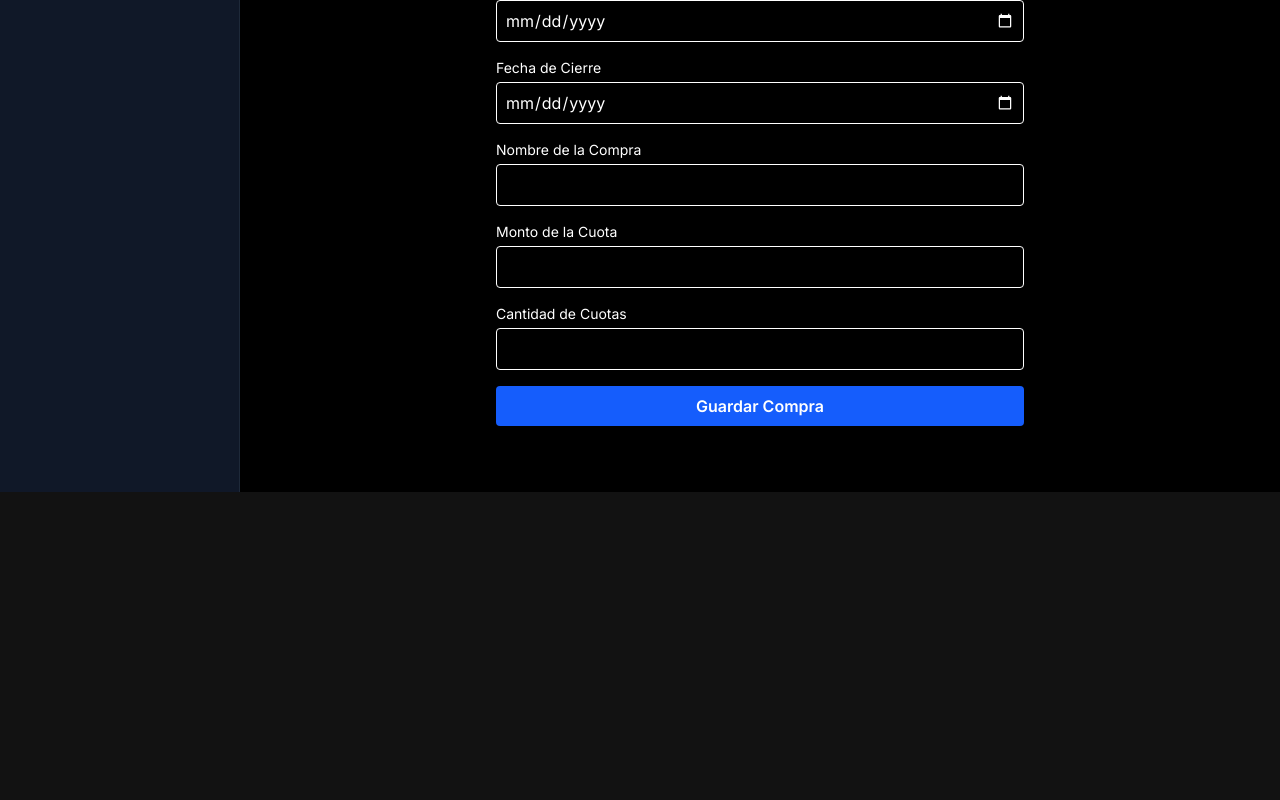
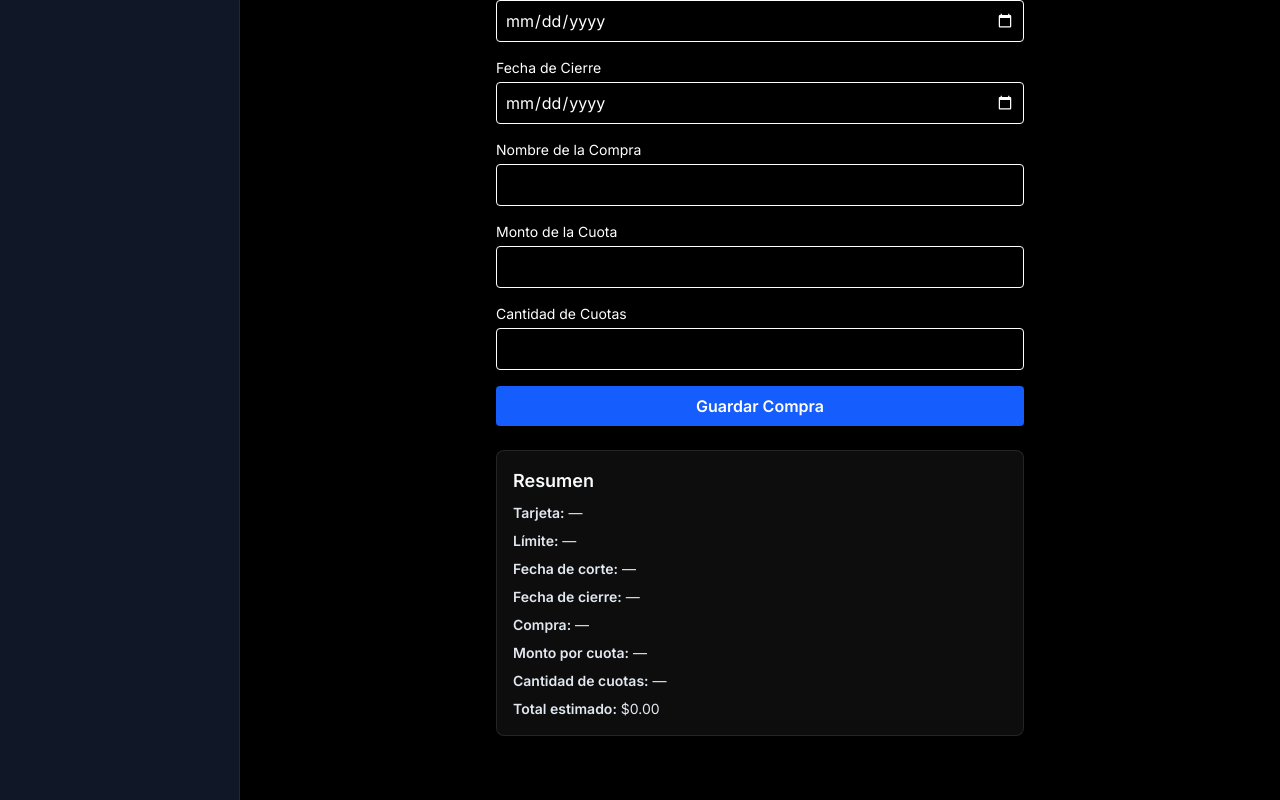
Before and after one commit to winner2026/kredia-app, a Next.js app: page /dashboard/inicio in a window 1280 px wide. Shown: the part 308-1108 px from the top of the page. Before the commit the page ends 800 px from the top, so only its background shows below. Built offline with nearby package versions, Linux system fonts and the light colour scheme.

Commit message:
Add purchase summary panel on dashboard inicio

```diff
--- a/app/dashboard/inicio/page.tsx
+++ b/app/dashboard/inicio/page.tsx
@@ -22,6 +22,10 @@ export default function DashboardInicio() {
     console.log("DATA SUBMIT:", form);
     // aquí luego conectas con tu API real
   }
+
+  const monto = parseFloat(form.montoCuota) || 0;
+  const cuotas = parseInt(form.cantidadCuotas || "0", 10) || 0;
+  const totalCompra = monto * cuotas || 0;
 
   return (
     <div className="p-6 max-w-xl mx-auto space-y-6">
@@ -119,6 +123,18 @@ export default function DashboardInicio() {
           Guardar Compra
         </button>
       </form>
+
+      <div className="rounded-lg border border-white/10 bg-white/5 p-4 text-sm text-slate-200 space-y-2">
+        <h2 className="text-lg font-semibold text-slate-50">Resumen</h2>
+        <p><span className="font-semibold">Tarjeta:</span> {form.tarjeta || "—"}</p>
+        <p><span className="font-semibold">Límite:</span> {form.limite || "—"}</p>
+        <p><span className="font-semibold">Fecha de corte:</span> {form.fechaCorte || "—"}</p>
+        <p><span className="font-semibold">Fecha de cierre:</span> {form.fechaCierre || "—"}</p>
+        <p><span className="font-semibold">Compra:</span> {form.nombreCompra || "—"}</p>
+        <p><span className="font-semibold">Monto por cuota:</span> {form.montoCuota || "—"}</p>
+        <p><span className="font-semibold">Cantidad de cuotas:</span> {form.cantidadCuotas || "—"}</p>
+        <p><span className="font-semibold">Total estimado:</span> ${totalCompra.toFixed(2)}</p>
+      </div>
     </div>
   );
 }
```
